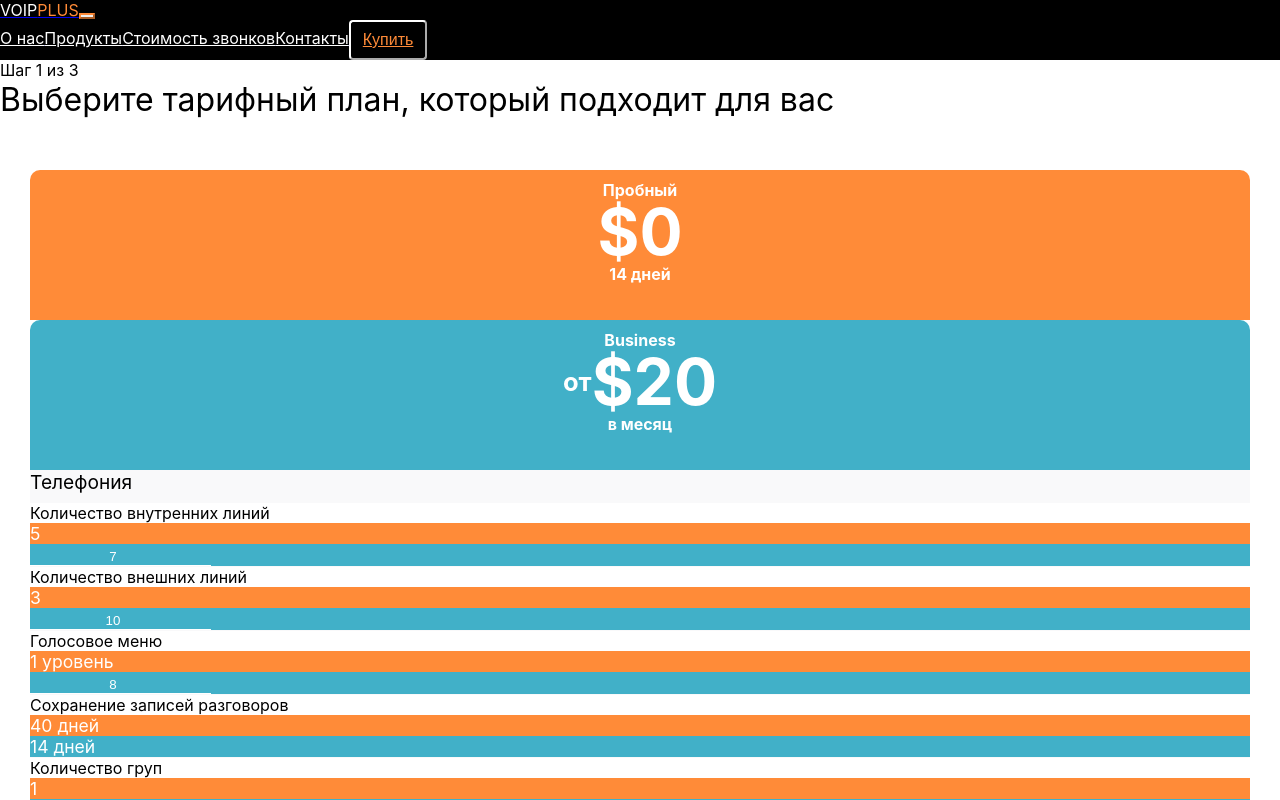
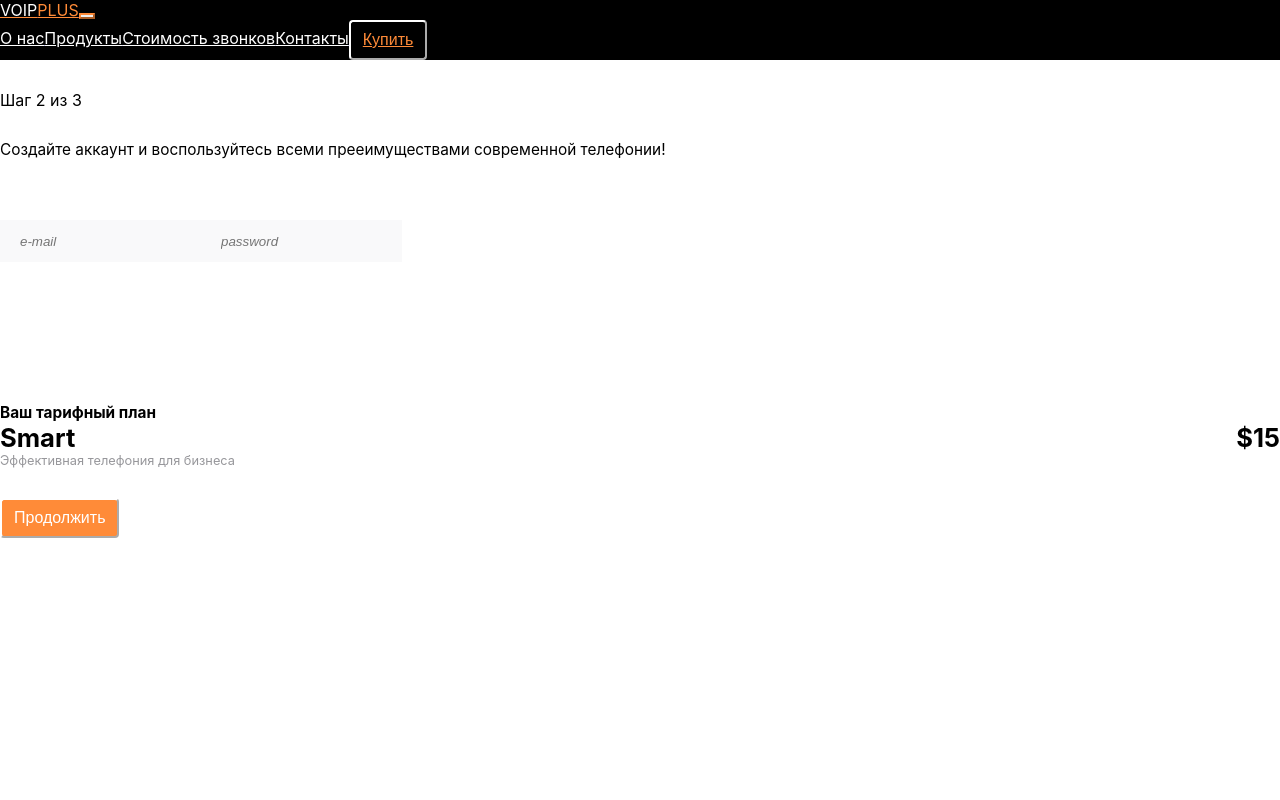
Before and after one commit to annvaskovska/voip-v3, a React (Create React App) app: page /buy in a window 1280 px wide. Shown: the top 800 px of the page. Built offline with nearby package versions, Linux system fonts and the light colour scheme.

Commit message:
Add buy step 2

```diff
--- a/src/App.css
+++ b/src/App.css
@@ -1 +1,44 @@
-h1 { font-family: Raleway; font-size: 24px; font-style: normal; font-variant: normal; font-weight: 700; line-height: 26.4px; } h3 { font-family: Raleway; font-size: 14px; font-style: normal; font-variant: normal; font-weight: 700; line-height: 15.4px; } p { font-family: Raleway; font-size: 14px; font-style: normal; font-variant: normal; font-weight: 400; line-height: 20px; } blockquote { font-family: Raleway; font-size: 21px; font-style: normal; font-variant: normal; font-weight: 400; line-height: 30px; } pre { font-family: Raleway; font-size: 13px; font-style: normal; font-variant: normal; font-weight: 400; line-height: 18.5714px; }
+html {
+    font-family: Raleway 'sans-serif' ;
+}
+
+h1 {
+    font-family: Raleway;
+    font-size: 24px;
+    font-style: normal;
+    font-variant: normal;
+    font-weight: 700;
+    line-height: 26.4px;
+}
+h3 {
+      font-family: Raleway;
+      font-size: 14px;
+      font-style: normal;
+      font-variant: normal;
+      font-weight: 700;
+      line-height: 15.4px;
+  }
+p {
+    font-family: Raleway;
+    font-size: 14px;
+    font-style: normal;
+    font-variant: normal;
+    font-weight: 400;
+    line-height: 20px;
+}
+blockquote {
+    font-family: Raleway;
+    font-size: 21px;
+    font-style: normal;
+    font-variant: normal;
+    font-weight: 400;
+    line-height: 30px;
+}
+pre {
+    font-family: Raleway;
+    font-size: 13px;
+    font-style: normal;
+    font-variant: normal;
+    font-weight: 400;
+    line-height: 18.5714px;
+}
--- a/src/App.js
+++ b/src/App.js
@@ -7,7 +7,7 @@ import HomePage from './sections/home/home';
 import Products from './sections/propducts/Products';
 import Prices from './sections/prices/Prices';
 import ContactUs from './sections/contact-us/ContactUs';
-import BuyStep1 from './sections/buy/BuyStep1';
+import BuyStep2 from './sections/buy/BuyStep2';
 import './App.css';
 
 class App extends Component {
@@ -15,6 +15,7 @@ class App extends Component {
     return (
       <div className="App">
           <Router>
+            <link rel="stylesheet" type="text/css" href="//fonts.googleapis.com/css?family=Raleway" />
             <link
                 rel="stylesheet"
                 href="https://maxcdn.bootstrapcdn.com/bootstrap/4.2.1/css/bootstrap.min.css"
@@ -27,7 +28,7 @@ class App extends Component {
                 <Route path="/products" component={Products} />
                 <Route path="/prices" component={Prices} />
                 <Route path="/contact" component={ContactUs} />
-                <Route path="/buy" component={BuyStep1} />
+                <Route path="/buy" component={BuyStep2} />
                 <Route component={HomePage} />
             </Switch>
           </Router>
--- a/src/sections/buy/BuyStep2.js
+++ b/src/sections/buy/BuyStep2.js
@@ -1,5 +1,62 @@
 import React from 'react';
+import Container from 'react-bootstrap/Container';
+import Row from 'react-bootstrap/Row';
+import Col from 'react-bootstrap/Col';
+import './styles.css';
 
-const BuyStep2 = () => (<div>Step 2</div>);
+class BuyStep2 extends React.Component {
+    render() {
+        return (
+            <Container className='buy-step-2'>
+                <Row className='buy-step-1-step'>
+                    <Col>
+                        Шаг 2 из 3
+                    </Col>
+                </Row>
+                <Row className='justify-content-md-center'>
+                    <Col md={{ span: 4, offset: 1 }}>
+                        <div className='form d-flex flex-column'>
+                            <div className='buy-step-2-header d-flex justify-content-start'>
+                                Создайте аккаунт и воспользуйтесь всеми прееимуществами современной телефонии!
+                            </div>
+                            <input
+                                type='text'
+                                className='buy-step-2-field d-flex justify-content-start'
+                                placeholder='e-mail'
+                            />
+                            <input
+                                type='password'
+                                className='buy-step-2-field d-flex justify-content-start'
+                                placeholder='password'
+                            />
+                        </div>
+                    </Col>
+                    <Col md={{ span: 4 }}>
+                        <div className='form d-flex flex-column'>
+                            <div className='empty-height-60' />
+                            <div className='your-selection'>
+                                <div className='your-selection-label'>Ваш тарифный план</div>
+                                <div className='your-selection-plan'>
+                                    <div className='your-selection-plan-name'>
+                                        Smart
+                                    </div>
+                                    <div className='your-selection-plan-cost'>
+                                        $15
+                                    </div>
+                                </div>
+                                <div className='your-selection-info'>
+                                    Эффективная телефония для бизнеса
+                                </div>
+                            </div>
+                        </div>
+                    </Col>
+                </Row>
+                <Row className='justify-content-md-center'>
+                    <button type='button' className='btn-outline-contact-us'>Продолжить</button>
+                </Row>
+            </Container>
+        )
+    }
+}
 
 export default BuyStep2;
--- a/src/sections/buy/styles.css
+++ b/src/sections/buy/styles.css
@@ -4,6 +4,89 @@
     font-size: 2em;
 }
 
-.buy-step-1-step {
+.buy-step-2 {
+    padding: 30px 0;
+}
+
+.buy-step-2 .form{
+    color: #97979b;
+    padding: 30px 0;
+    font-size: 0.8em;
+}
+
+.buy-step-2 .buy-step-2-header {
+    color: black;
+    height: 80px;
+    font-size: 1.2em;
+}
+
+.buy-step-2 .empty-height-60 {
+    height: 80px;
+}
+
+.buy-step-2 .your-selection {
 
 }
+
+.buy-step-2 .buy-step-2-field {
+    outline: none;
+    border: none;
+    height: 40px;
+    background: #f9f9fa;
+    border-bottom: 1px solid white;
+    font-style: italic;
+    padding-left: 20px;
+}
+
+.your-selection-label {
+    color: black;
+    font-weight: bold;
+    font-size: 1.2em;
+}
+
+.your-selection-plan {
+    display: flex;
+    justify-content: space-between;
+    font-size: 2em;
+    color: black;
+    font-weight: bold;
+}
+
+.your-selection-plan-name {
+
+}
+
+.your-selection-plan-cost {
+
+}
+
+.your-selection-info {
+
+}
+
+.buy-step-2 .btn-outline-contact-us {
+    display: inline-block;
+    font-weight: 400;
+    text-align: center;
+    vertical-align: middle;
+    -webkit-user-select: none;
+    -moz-user-select: none;
+    -ms-user-select: none;
+    user-select: none;
+    background-color: #ff8b38;
+    padding: .375rem .75rem;
+    font-size: 1rem;
+    line-height: 1.5;
+    border-radius: .25rem;
+    transition: color .15s ease-in-out,background-color .15s ease-in-out,border-color .15s ease-in-out,box-shadow .15s ease-in-out;
+    color: white;
+    border-color: white;
+    cursor: pointer;
+
+}
+
+.buy-step-2 .btn-outline-contact-us:hover {
+    border-color: #ff8b38;
+    background-color: white;
+    color: #ff8b38;
+}
--- a/src/sections/contact-us/ContactUs.js
+++ b/src/sections/contact-us/ContactUs.js
@@ -24,7 +24,7 @@ class ContactUs extends React.Component {
                                 Мы работаем на рынке телекоммуникаций с 2005 года,
                                 предоставляя услуги качественной корпоративной связи.
                                 <br/>
-                                <br/>
+                                <br/>x
                                 <br/>
                                 Проводя регулярный мониторинг существующих
                                 тенденций на мировом рынке, мы стремимся предоставлять
--- a/src/sections/nav/Nav.js
+++ b/src/sections/nav/Nav.js
@@ -11,8 +11,10 @@ class Navigation extends React.Component {
         return [
             <Navbar expand="lg" className='voip-nav'>
                 <Navbar.Brand href="#home">
-                    <span className='voip'>VOIP</span>
-                    <span className='plus'>PLUS</span>
+                    <Link className='voip-nav-link' to='/'>
+                        <span className='voip'>VOIP</span>
+                        <span className='plus'>PLUS</span>
+                    </Link>
                 </Navbar.Brand>
                 <Navbar.Toggle aria-controls="basic-navbar-nav" />
                 <Navbar.Collapse id="basic-navbar-nav">
```
